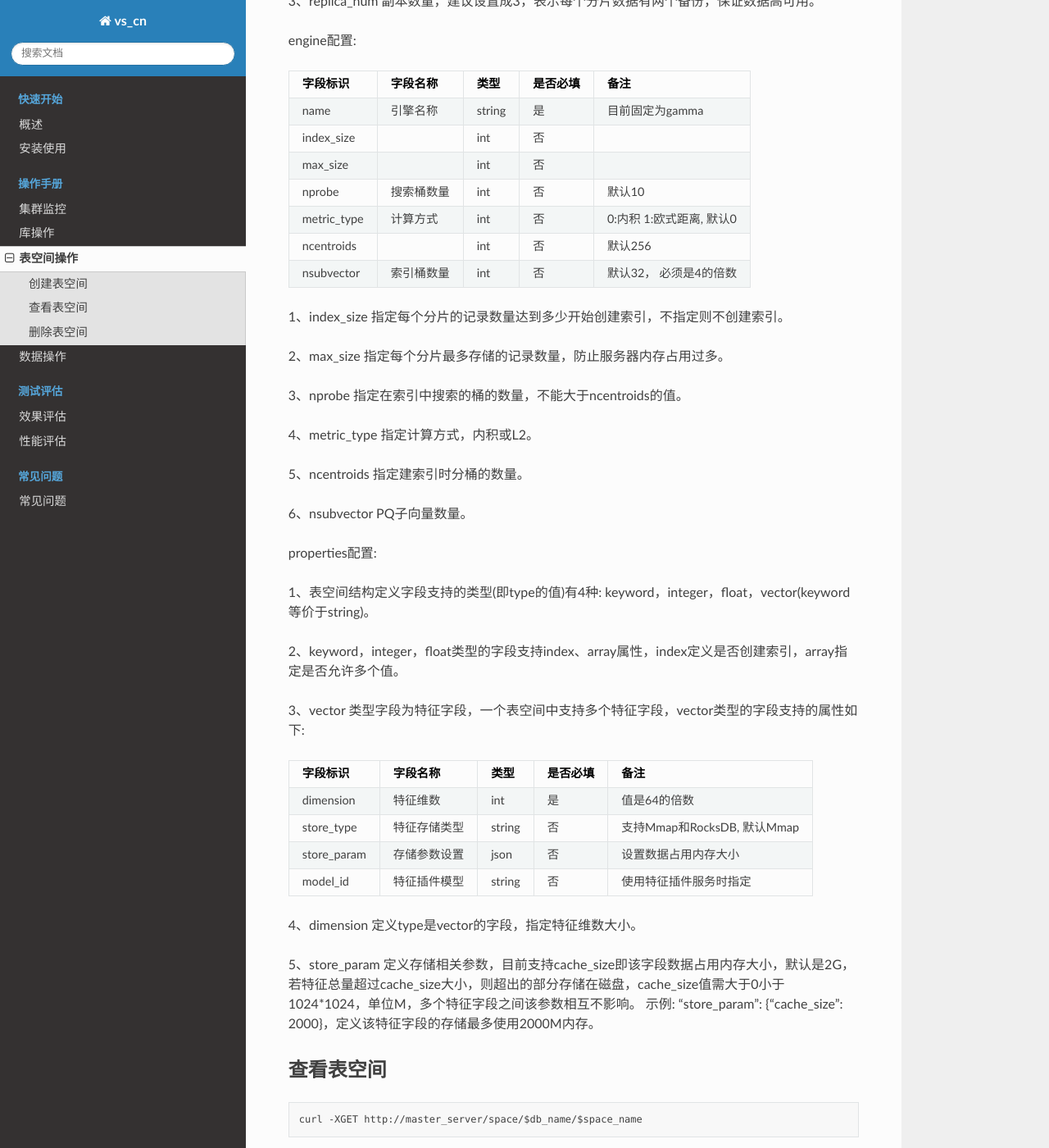
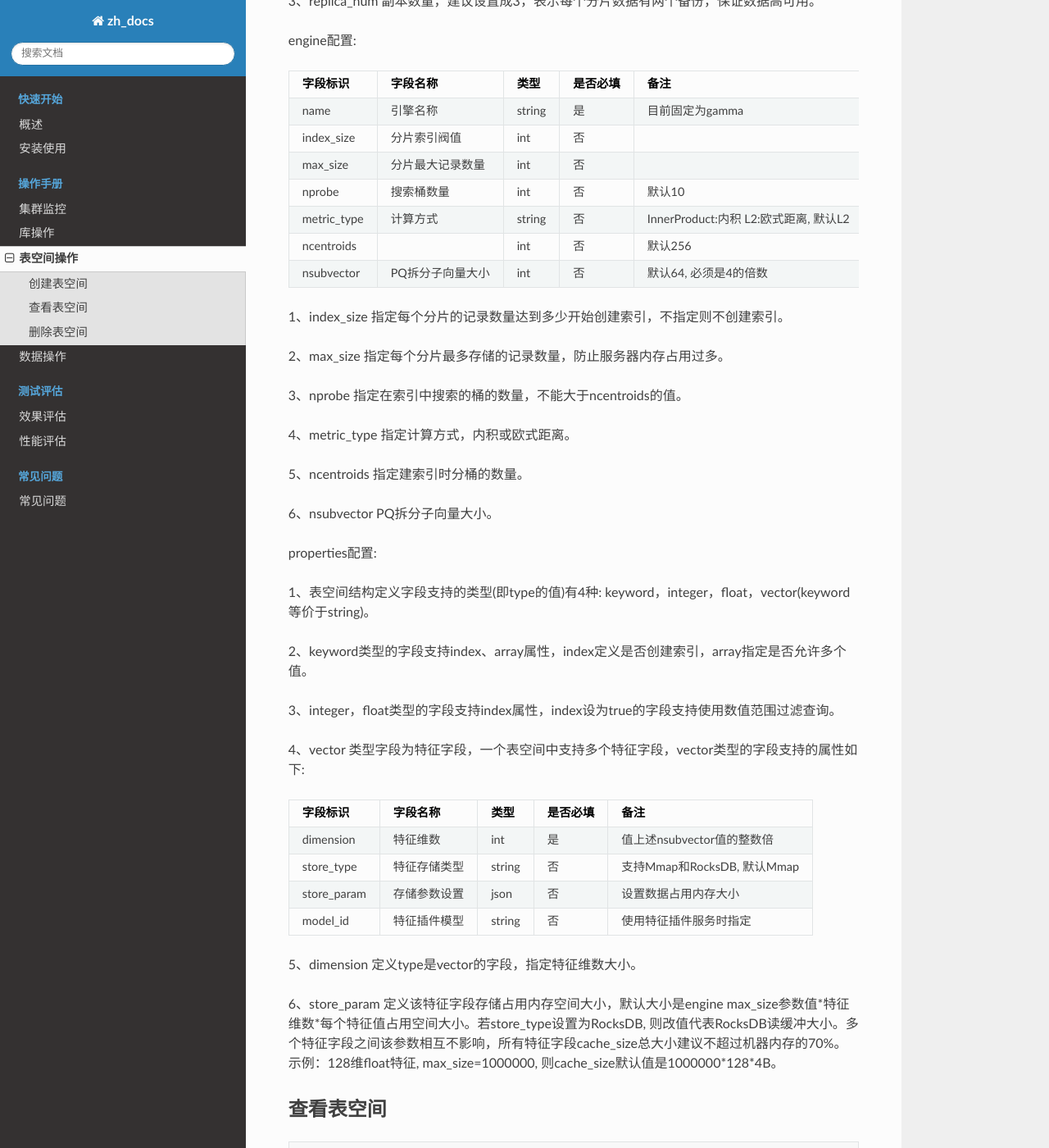
Before and after one commit to nizyun/vs_cn, a Sphinx documentation site: the page built from docs/source/use_op/op_space.rst, in a window 1280 px wide and 1400 px high, scrolled down 1566 px. Shown: the whole window at 82% size. Built offline with Sphinx 7.4.7 and the Read the Docs theme 2.0.0, drawn with Linux system fonts in a browser that asks for light colours; pages that are not in the unit, such as notebooks, are missing from menus; some of the changed text lies outside the part shown.

```diff
--- a/docs/source/conf.py
+++ b/docs/source/conf.py
@@ -19,9 +19,9 @@
 
 # -- Project information -----------------------------------------------------
 
-project = 'vs_cn'
-copyright = '2019, nizyun'
-author = 'nizyun'
+project = 'zh_docs'
+copyright = '2019, vearch'
+author = 'vearch'
 
 # The short X.Y version
 version = u''
--- a/docs/source/use_op/op_space.rst
+++ b/docs/source/use_op/op_space.rst
@@ -84,23 +84,23 @@ http://master_server代表master服务，$db_name是创建的库名, $space_name
 
 engine配置:
 
-+-------------+---------------+---------------+----------+---------------------------+
-|字段标识     |字段名称       |类型           |是否必填  |备注                       |
-+=============+===============+===============+==========+===========================+
-|name         |引擎名称       |string         |是        |目前固定为gamma            |
-+-------------+---------------+---------------+----------+---------------------------+
-|index_size   |               |int            |否        |                           |
-+-------------+---------------+---------------+----------+---------------------------+
-|max_size     |               |int            |否        |                           |
-+-------------+---------------+---------------+----------+---------------------------+
-|nprobe       |搜索桶数量     |int            |否        |默认10                     |
-+-------------+---------------+---------------+----------+---------------------------+
-|metric_type  |计算方式       |int            |否        |0:内积 1:欧式距离, 默认0   |
-+-------------+---------------+---------------+----------+---------------------------+
-|ncentroids   |               |int            |否        |默认256                    |
-+-------------+---------------+---------------+----------+---------------------------+
-|nsubvector   |索引桶数量     |int            |否        |默认32， 必须是4的倍数     |
-+-------------+---------------+---------------+----------+---------------------------+
++-------------+-----------------+---------------+----------+---------------------------------------+
+|字段标识     |字段名称         |类型           |是否必填  |备注                                   |
++=============+=================+===============+==========+=======================================+
+|name         |引擎名称         |string         |是        |目前固定为gamma                        |
++-------------+-----------------+---------------+----------+---------------------------------------+
+|index_size   |分片索引阀值     |int            |否        |                                       |
++-------------+-----------------+---------------+----------+---------------------------------------+
+|max_size     |分片最大记录数量 |int            |否        |                                       |
++-------------+-----------------+---------------+----------+---------------------------------------+
+|nprobe       |搜索桶数量       |int            |否        |默认10                                 |
++-------------+-----------------+---------------+----------+---------------------------------------+
+|metric_type  |计算方式         |string         |否        |InnerProduct:内积 L2:欧式距离, 默认L2  |
++-------------+-----------------+---------------+----------+---------------------------------------+
+|ncentroids   |                 |int            |否        |默认256                                |
++-------------+-----------------+---------------+----------+---------------------------------------+
+|nsubvector   |PQ拆分子向量大小 |int            |否        |默认64, 必须是4的倍数                  |
++-------------+-----------------+---------------+----------+---------------------------------------+
 
 
 1、index_size 指定每个分片的记录数量达到多少开始创建索引，不指定则不创建索引。
@@ -109,24 +109,26 @@ engine配置:
 
 3、nprobe    指定在索引中搜索的桶的数量，不能大于ncentroids的值。
 
-4、metric_type 指定计算方式，内积或L2。
+4、metric_type 指定计算方式，内积或欧式距离。
 
 5、ncentroids  指定建索引时分桶的数量。
 
-6、nsubvector  PQ子向量数量。
+6、nsubvector  PQ拆分子向量大小。
 
 properties配置:
 
 1、表空间结构定义字段支持的类型(即type的值)有4种: keyword，integer，float，vector(keyword等价于string)。
 
-2、keyword，integer，float类型的字段支持index、array属性，index定义是否创建索引，array指定是否允许多个值。
+2、keyword类型的字段支持index、array属性，index定义是否创建索引，array指定是否允许多个值。
 
-3、vector 类型字段为特征字段，一个表空间中支持多个特征字段，vector类型的字段支持的属性如下:
+3、integer，float类型的字段支持index属性，index设为true的字段支持使用数值范围过滤查询。
+
+4、vector 类型字段为特征字段，一个表空间中支持多个特征字段，vector类型的字段支持的属性如下:
 
 +-------------+---------------+---------------+----------+----------------------------+
 |字段标识     |字段名称       |类型           |是否必填  |备注                        |
 +=============+===============+===============+==========+============================+
-|dimension    |特征维数       |int            |是        |值是64的倍数                |
+|dimension    |特征维数       |int            |是        |值上述nsubvector值的整数倍  |
 +-------------+---------------+---------------+----------+----------------------------+
 |store_type   |特征存储类型   |string         |否        |支持Mmap和RocksDB, 默认Mmap |
 +-------------+---------------+---------------+----------+----------------------------+
@@ -135,9 +137,9 @@ properties配置:
 |model_id     |特征插件模型   |string         |否        |使用特征插件服务时指定      |
 +-------------+---------------+---------------+----------+----------------------------+
 
-4、dimension 定义type是vector的字段，指定特征维数大小。
+5、dimension 定义type是vector的字段，指定特征维数大小。
 
-5、store_param 定义存储相关参数，目前支持cache_size即该字段数据占用内存大小，默认是2G，若特征总量超过cache_size大小，则超出的部分存储在磁盘，cache_size值需大于0小于1024*1024，单位M，多个特征字段之间该参数相互不影响。 示例: "store_param": {"cache_size": 2000}，定义该特征字段的存储最多使用2000M内存。
+6、store_param 定义该特征字段存储占用内存空间大小，默认大小是engine max_size参数值*特征维数*每个特征值占用空间大小。若store_type设置为RocksDB, 则改值代表RocksDB读缓冲大小。多个特征字段之间该参数相互不影响，所有特征字段cache_size总大小建议不超过机器内存的70%。示例：128维float特征, max_size=1000000, 则cache_size默认值是1000000*128*4B。
 
 
 查看表空间
```
Also changed, not shown: docs/source/use_op/op_doc.rst (+13 -3 lines).
